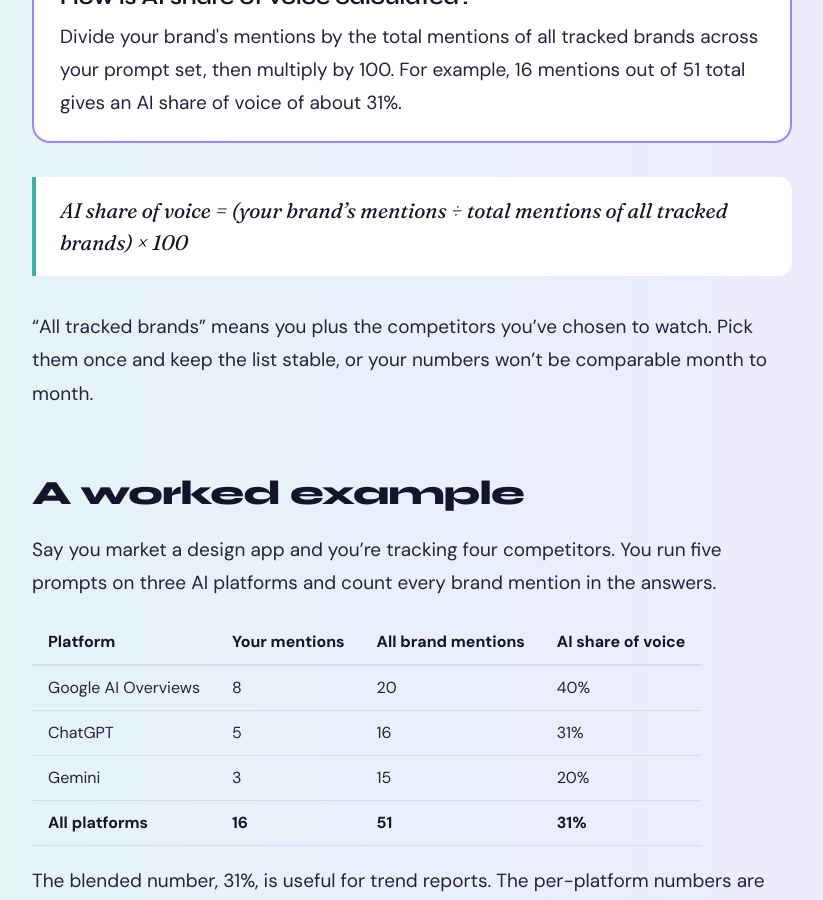
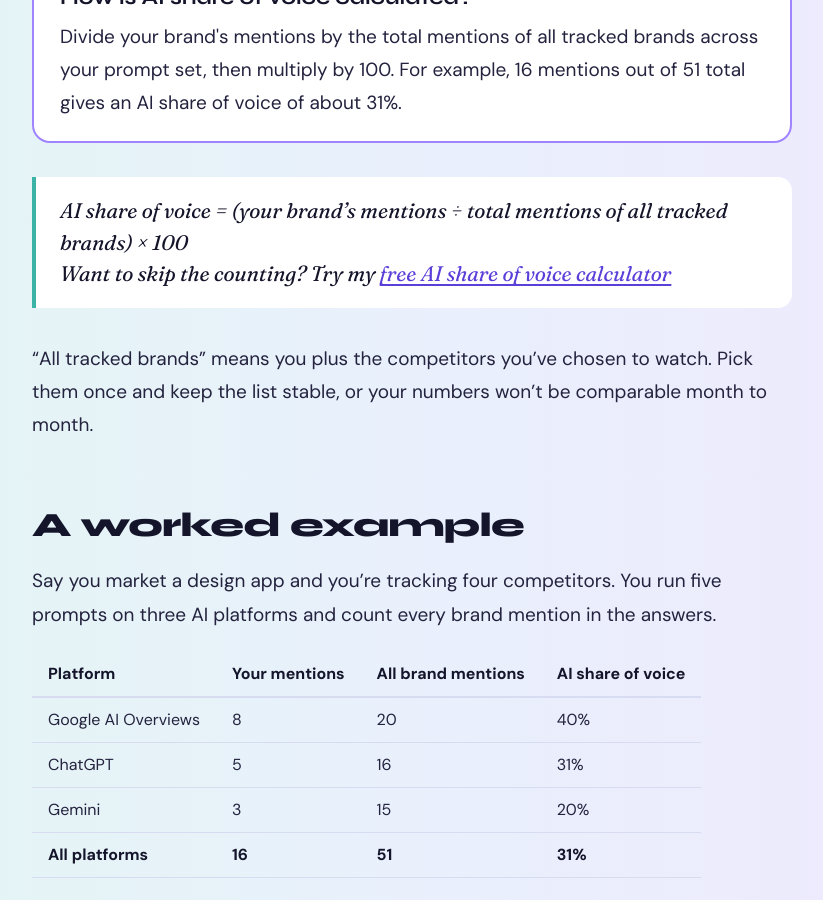
Before and after one commit to JBreezeA/jenalston-site, a Jekyll site: the page built from _posts/2026-10-06-how-to-measure-ai-share-of-voice.md, in a window 1280 px wide and 900 px high, scrolled down 2828 px. Shown: the whole window, without its empty margins (228-1051 px from the left). Built offline with Jekyll 4.4.1, drawn with Linux system fonts in a browser that asks for light colours.

Commit message:
Update _posts/2026-10-06-how-to-measure-ai-share-of-voice.md (via Pages CMS)

```diff
--- a/_posts/2026-10-06-how-to-measure-ai-share-of-voice.md
+++ b/_posts/2026-10-06-how-to-measure-ai-share-of-voice.md
@@ -81,6 +81,9 @@ A mention builds awareness. A citation and a link are what send people to your s
 </div>
 
 > AI share of voice = (your brand's mentions ÷ total mentions of all tracked brands) × 100
+>
+> Want to skip the counting? Try my [free AI share of voice calculator](/ai-share-of-voice-calculator)
+>
 
 "All tracked brands" means you plus the competitors you've chosen to watch. Pick them once and keep the list stable, or your numbers won't be comparable month to month.
 
```
